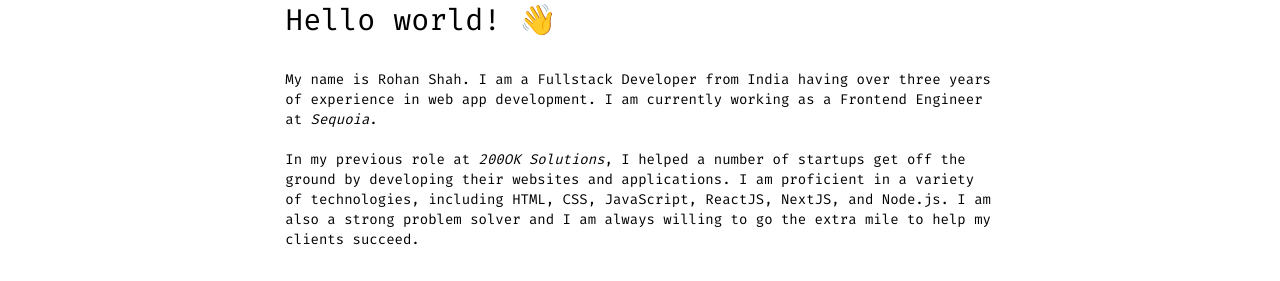
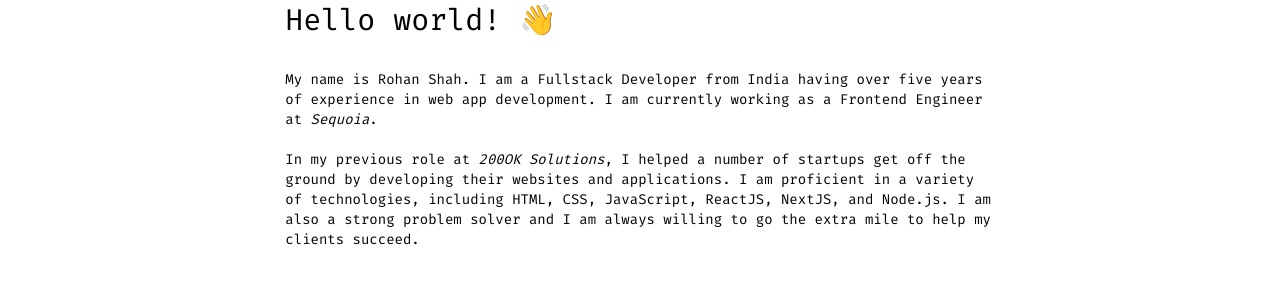
Before and after one commit to rohn-shah/rohanshah.in, a Next.js app: page / in a window 1280 px wide. Shown: the part 224-505 px from the top of the page. Built offline with nearby package versions, Linux system fonts and the light colour scheme.

Commit message:
update: YOE in main content.

```diff
--- a/app/page.js
+++ b/app/page.js
@@ -11,8 +11,8 @@
 					<div className="text-2xl lg:text-3xl font-[FiraMono]">{`Hello world! 👋`}</div>
 					<div className="text-xs lg:text-sm textColor">
 						My name is Rohan Shah. I am a Fullstack Developer from India having
-						over three years of experience in web app development. I am
-						currently working as a Frontend Engineer at <i>Sequoia</i>.
+						over five years of experience in web app development. I am currently
+						working as a Frontend Engineer at <i>Sequoia</i>.
 						<br />
 						<br />
 						In my previous role at <i>200OK Solutions</i>, I helped a number of
```
